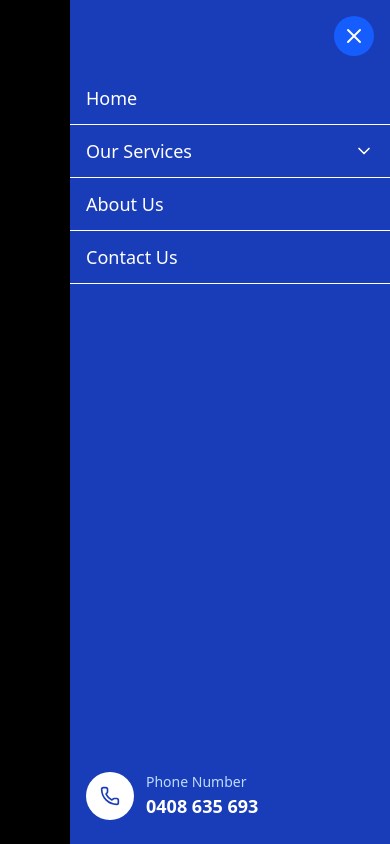
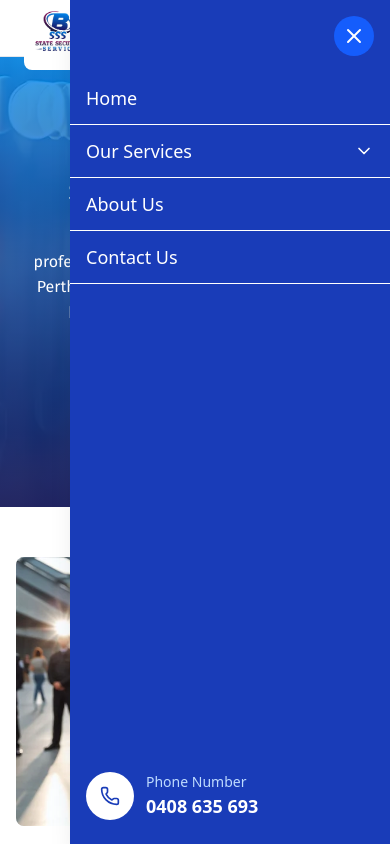
Before and after one commit to sobanomar/bayok-state-security, a React (Vite) app: page / in a window 390 px wide. Both pictures are taken after a click on the button "Toggle navigation". Shown: the top 844 px of the page. Built offline with nearby package versions, Linux system fonts and the light colour scheme.

Commit message:
fix: bg black fix on sidebar opened

```diff
--- a/src/components/Header.jsx
+++ b/src/components/Header.jsx
@@ -256,7 +256,7 @@ const Header = () => {
 
       {isMenuOpen && (
         <div className="fixed inset-0 z-50 lg:hidden" onClick={closeMenu}>
-          <div className="absolute inset-0 bg-black bg-opacity-50 transition-opacity duration-300"></div>
+          <div className="absolute inset-0 bg-opacity-50 transition-opacity duration-300"></div>
           <div
             className={`absolute right-0 top-0 h-full w-80 max-w-[85vw] bg-blue-800 shadow-xl transform transition-transform duration-500 ease-in-out ${
               isDrawerVisible ? "translate-x-0" : "translate-x-full"
```
